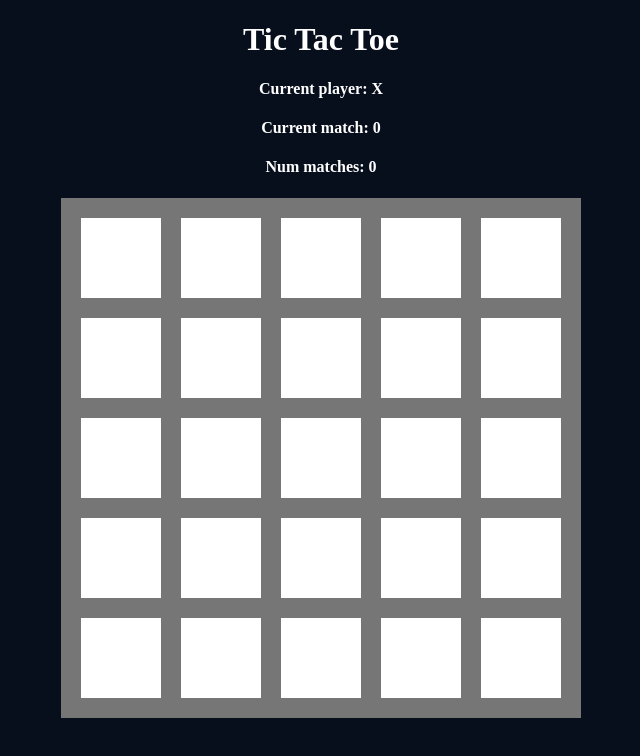
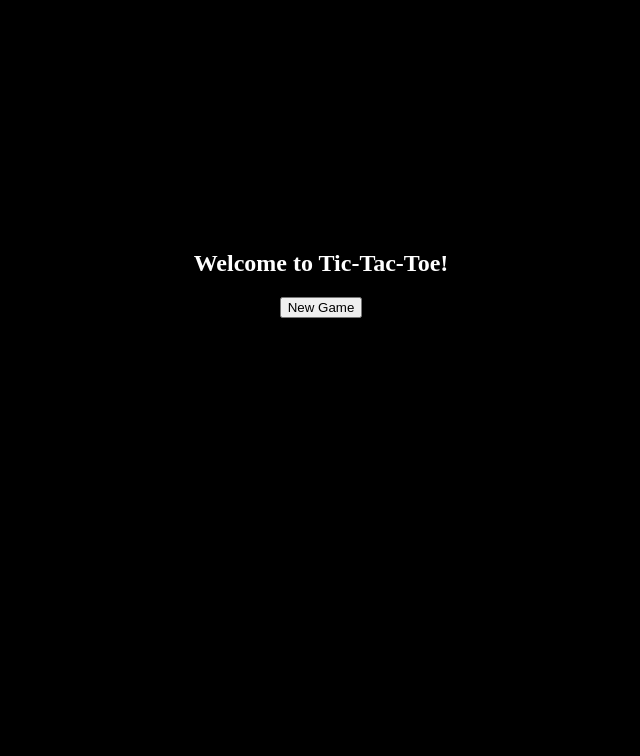
Before and after one commit to aelawson/tic_tac_toe, a React app: page / in a window 1280 px wide. Shown: the top 756 px of the page, without its empty margins (319-959 px from the left). Built offline with nearby package versions, Linux system fonts and the light colour scheme.

Commit message:
Basic new game screen working - need board dimension input.

```diff
--- a/src/components/board.jsx
+++ b/src/components/board.jsx
@@ -4,11 +4,11 @@ import * as GameTypes from '../constants/gametypes';
 
 require('./css/board.css');
 
-const hideEndGame = {
+const hideOverlay = {
 	display: "none"
 };
 
-const showEndGame = {
+const showOverlay = {
 	display: "block"
 };
 
@@ -20,35 +20,47 @@ export function getTileSize(boardDim) {
 	return tileSize;
 };
 
-export function setEndGameStyle(matchStatus) {
+export function setStartGameOverlay(matchStatus) {
+	if (matchStatus === GameTypes.NEW_GAME) {
+		return showOverlay;
+	}
+	return hideOverlay;
+};
+
+export function setEndGameOverlay(matchStatus) {
 	if (matchStatus === GameTypes.WINNER) {
-		return showEndGame;
+		return showOverlay;
 	}
 	if (matchStatus === GameTypes.DRAW) {
-		return showEndGame;
+		return showOverlay;
 	}
-	return hideEndGame;
+	return hideOverlay;
 };
 
 export default class Board extends React.Component {
 	render() {
 		const tileSize = getTileSize(this.props.boardDim);
-		//const startGameStyle = setstartGameStyle(this.props.matchStatus);
-		const endGameStyle = setEndGameStyle(this.props.matchStatus);
+		const startGameStyle = setStartGameOverlay(this.props.matchStatus);
+		const endGameStyle = setEndGameOverlay(this.props.matchStatus);
 		return (
 			<div id="board">
-				<div
-					id = "endGameScreen"
-					style = {endGameStyle}
-				>
-					<div id = "endGameInfo">
+				<div className="gameOverlay" style={startGameStyle}>
+					<div className="gameOverlayInfo">
+						<h2>
+							Welcome to Tic-Tac-Toe!
+						</h2>
+						<button onClick={this.onClickNewGame.bind(this)}>
+							New Game
+						</button>
+					</div>
+				</div>
+				<div className="gameOverlay" style={endGameStyle}>
+					<div className="gameOverlayInfo">
 						<h2>
 							{this.props.matchStatus}
 						</h2>
-						<button
-							onClick = {this.props.resetBoard}
-						>
-							New Game
+						<button onClick={this.props.resetBoard}>
+							Reset Board
 						</button>
 					</div>
 				</div>
@@ -70,4 +82,8 @@ export default class Board extends React.Component {
 			</div>
 		);
 	}
+
+	onClickNewGame() {
+		this.props.newGame(3, 3);
+	}
 }
--- a/src/components/css/board.css
+++ b/src/components/css/board.css
@@ -6,7 +6,7 @@
 	padding: 10px;
 }
 
-#endGameScreen {
+.gameOverlay {
 	position: absolute;
 	top: 0;
 	bottom: 0;
@@ -17,10 +17,10 @@
 	text-align: center;
 }
 
-#endGameScreen h2 {
+.gameOverlayInfo h2 {
 	color: white;
 }
 
-#endGameInfo {
-	margin: auto;
+.gameOverlayInfo {
+	margin-top: 250px;
 }
--- a/src/constants/gametypes.js
+++ b/src/constants/gametypes.js
@@ -3,3 +3,4 @@ export const PLAYER_TWO = 'O';
 export const WINNER = "WINNER";
 export const NOT_WINNER = "NOT WINNER";
 export const DRAW = "DRAW";
+export const NEW_GAME = "NEW GAME";
--- a/src/reducers/reducer.js
+++ b/src/reducers/reducer.js
@@ -9,7 +9,7 @@ export const initialState = {
 	currentMatch: 0,
 	numMatches: 0,
 	currentPlayer: GameTypes.PLAYER_ONE,
-	matchStatus: GameTypes.NOT_WINNER
+	matchStatus: GameTypes.NEW_GAME
 };
 
 export default function reducer(state=initialState, action) {
@@ -45,11 +45,11 @@ export default function reducer(state=initialState, action) {
 		case ActionTypes.NEW_GAME:
 			// Let player choose new game settings.
 			return {
-				board: helpers.createBoard(action.boardDim),
-				boardDim: action.boardDim,
+				board: helpers.createBoard(action.payload.boardDim),
+				boardDim: action.payload.boardDim,
 				currentPlayer: helpers.togglePlayer(state.currentPlayer),
 				currentMatch: 1,
-				numMatches: action.numMatches,
+				numMatches: action.payload.numMatches,
 				matchStatus: GameTypes.NOT_WINNER
 			};
 		default:
```
